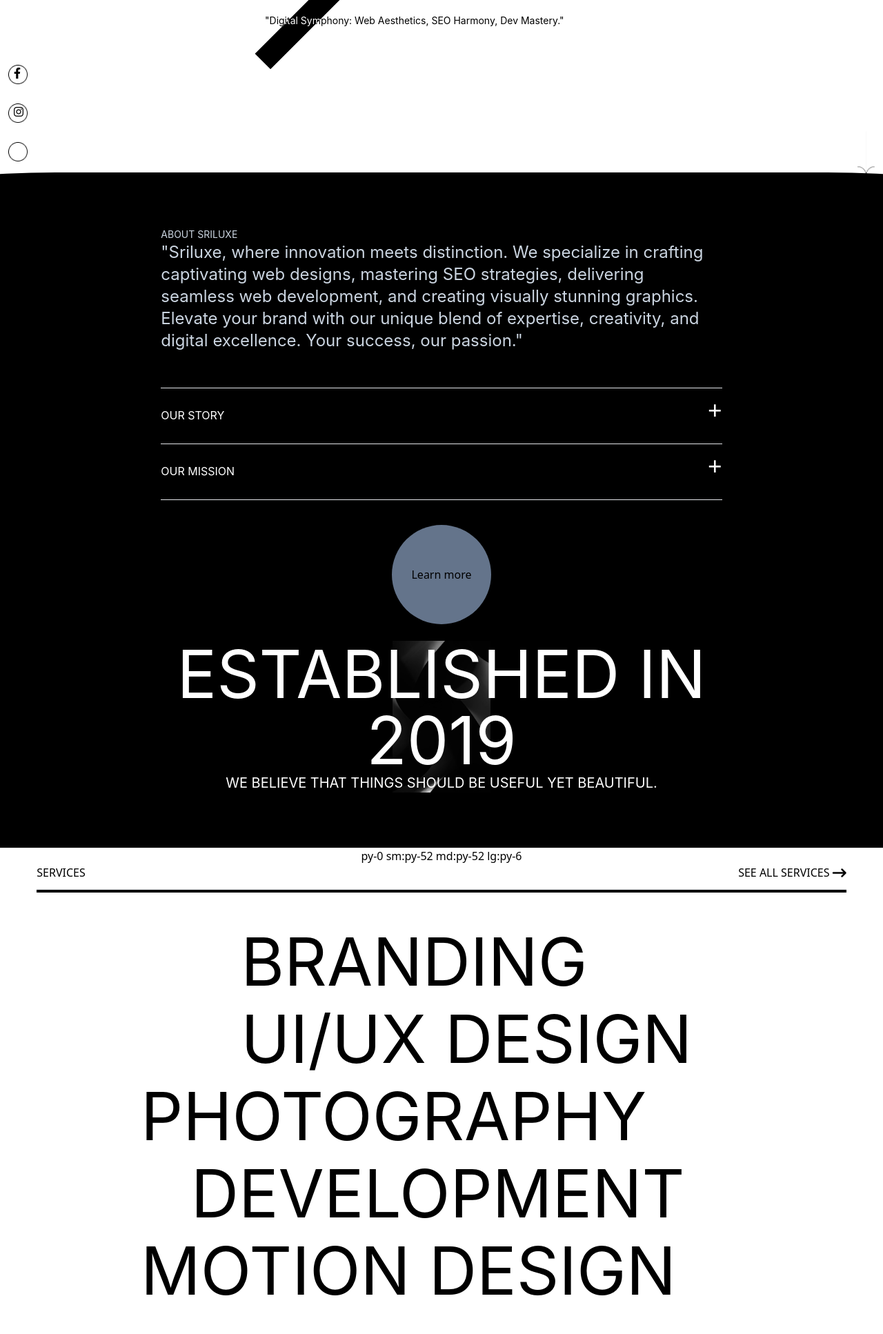
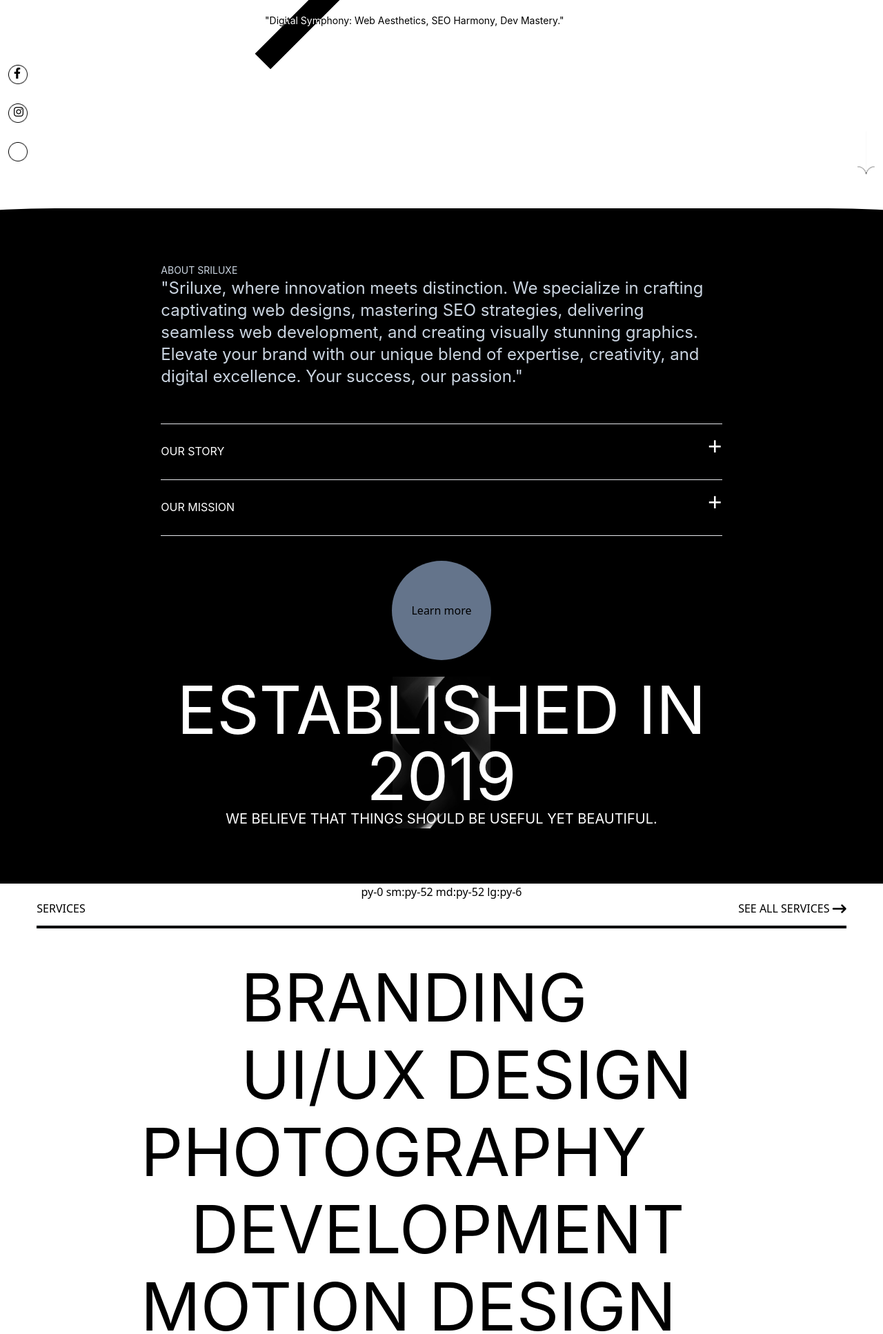
Before and after one commit to CuteReaper/test1, a PHP site: page / in a window 1280 px wide. Shown: the part 538-2472 px from the top of the page at 69% size. Run offline with PHP 8.4, Linux system fonts and the light colour scheme.

Commit message:
third commit

```diff
--- a/public/index.php
+++ b/public/index.php
@@ -19,7 +19,7 @@
 
   <!-- header -->
 
-  <section  class="lg:fixed bg-white w-screen mx-auto">
+  <section  class="lg:fixed bg-white w-screen mx-auto ">
 
     <!-- header logo -->
 
@@ -51,7 +51,7 @@
 
   <!-- hero secton -->
 
-  <section>
+  <section class="h-screen">
     <img class="p-2 lg:hidden rounded-3xl drop-shadow-3xl" src="./src//images/hero.jpg" alt="">
     <div class="flex items-center lg:h-[calc(100vh-52px)] mx-auto pt-5">
       <div class="grid grid-rows-4 grid-cols-10 gap-y-5">
@@ -180,7 +180,7 @@
         <div class=" col-start-2 col-span-10 hover:animate-pulse">DEVELOPMENT</div>
         <div class=" col-start-1 col-span-11 hover:animate-pulse">MOTION DESIGN</div>
       </div>
-
+      git add node_modules.gitignore -f
       <hr class=" my-3 pt-1 bg-black w-2/3" style="font-family: 'Climate Crisis', sans-serif;font-family: 'Inter', sans-serif;">
 
       <div class="flex flex-col lg:flex-row justify-between w-2/3 items-center">
```
